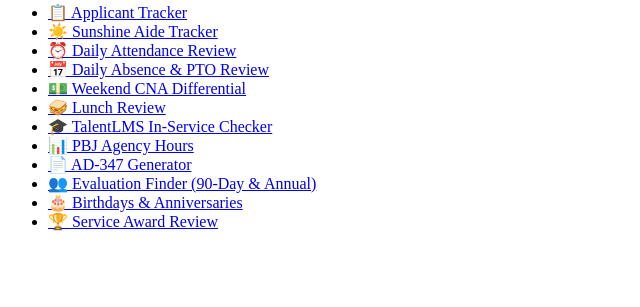
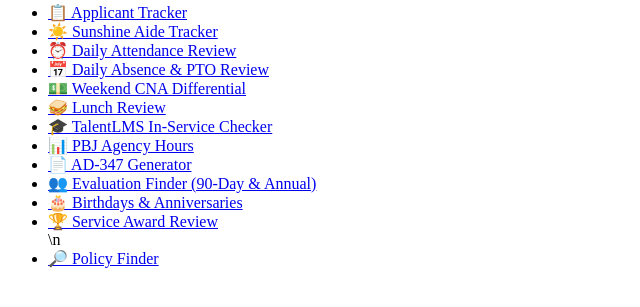
Before and after one commit to smartiespartiesforyou/landmark-hr-tools, a Flask app: page / in a window 1280 px wide. Shown: the part 146-453 px from the top of the page, without its empty margins (0-640 px from the left). Run offline with Flask 3, Linux system fonts and the light colour scheme; parts of the project's set-up code (start-up, migrations or seed data) failed here and were passed over.

Commit message:
Add Policy Finder to HR Tools home page

```diff
--- a/templates/index.html
+++ b/templates/index.html
@@ -22,7 +22,7 @@
     <li><a href="/ad347">📄 AD-347 Generator</a></li>
     <li><a href="/evaluations">👥 Evaluation Finder (90-Day &amp; Annual)</a></li>
     <li><a href="/birthdays-anniversaries">🎂 Birthdays &amp; Anniversaries</a></li>
-    <li><a href="/service-awards">🏆 Service Award Review</a></li>
+    <li><a href="/service-awards">🏆 Service Award Review</a></li>\n    <li><a href="/policy-finder">🔎 Policy Finder</a></li>
 </ul>
 
 </body>
```
